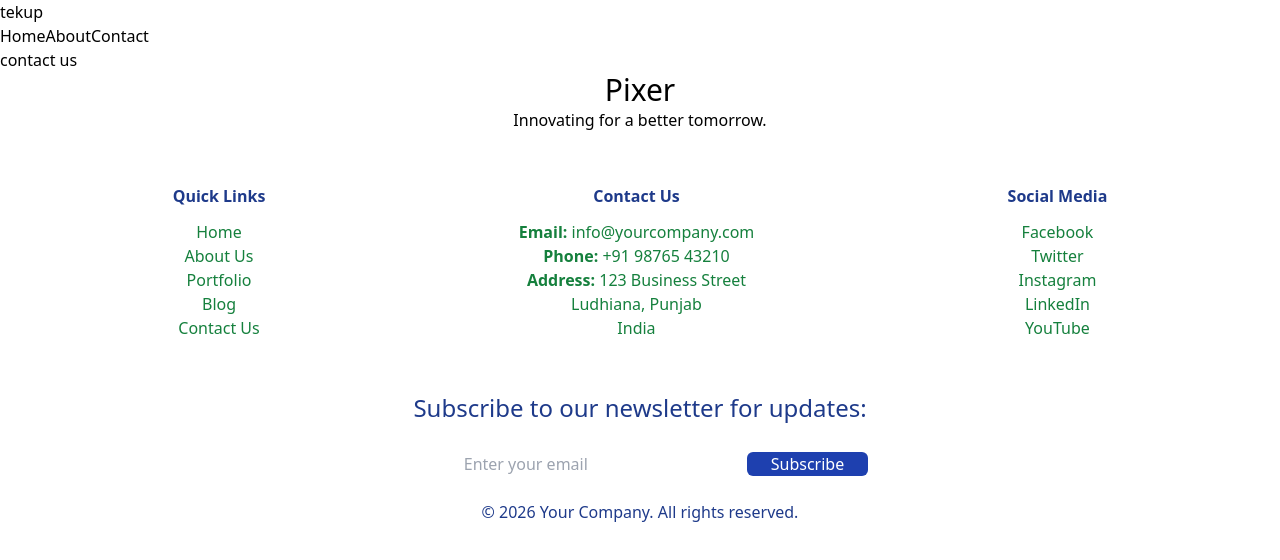
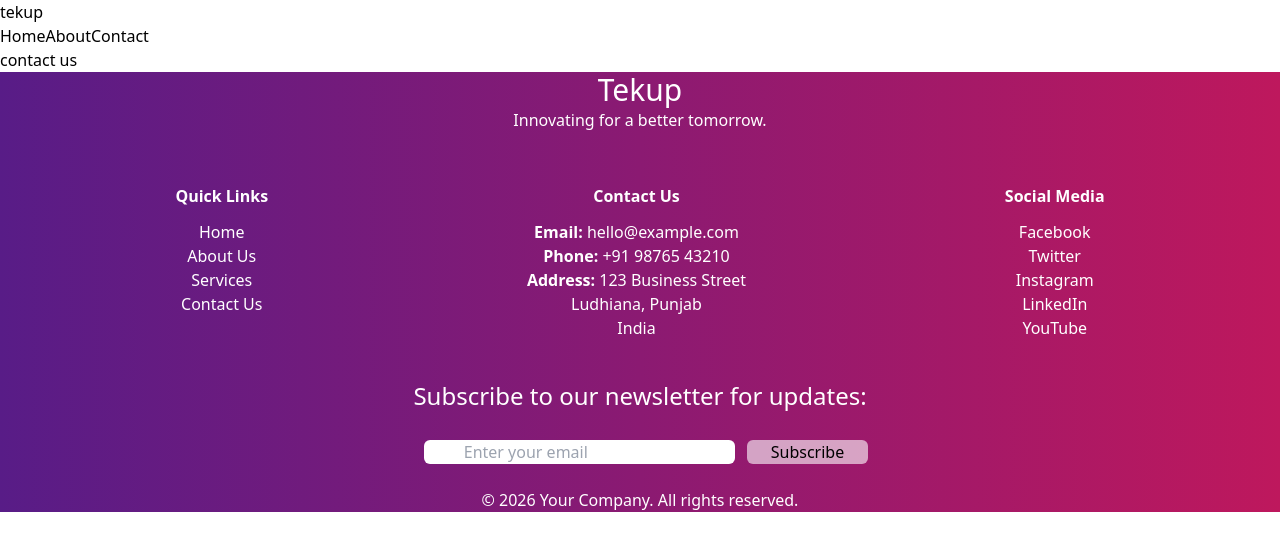
Before and after one commit to mandeepkaur678/landing_page, a React (Vite) app: page /contact in a window 1280 px wide. Shown: the top 560 px of the page. Built offline with nearby package versions, Linux system fonts and the light colour scheme.

Commit message:
Add Footer Content

```diff
--- a/src/pages/Footer.jsx
+++ b/src/pages/Footer.jsx
@@ -1,33 +1,50 @@
-function Footer(){
-    return(
+import React from 'react'
+
+const footer = () => {
+  return (
     <>
-    <footer className="text-green-700 sm:flex-col gap-3">
-        <div className="text-center text-black">
-            <h2 className="text-bold text-black text-3xl ">Pixer</h2>
+      <footer className="text-white bg-gradient-to-r from-purple-900 to-pink-700 ">
+        <div className="text-center">
+          <h2 className="text-bold  text-3xl ">Tekup</h2>
           <p>Innovating for a better tomorrow.</p>
         </div>
-    <div className="sm:flex flex-col ">
+
           <div className="flex justify-around m-4 p-6">
             <div className="px-10 ">
-        <h2 className="font-bold m-3 text-blue-900">Quick Links</h2>
+              <h2 className="font-bold m-3">Quick Links</h2>
               <ul className="text-center">
-            <li><a href="#Home">Home</a></li>
-            <li><a href="#about">About Us</a></li>
-            <li><a href="#Portfolio">Portfolio</a></li>
-            <li><a href="#blog">Blog</a></li>
-            <li><a href="#contact">Contact Us</a></li>
+                <li>
+                  <a href="#Home">Home</a>
+                </li>
+                <li>
+                  <a href="#about">About Us</a>
+                </li>
+                <li>
+                  <a href="#Services">Services</a>
+                </li>
+                <li>
+                  <a href="#contact">Contact Us</a>
+                </li>
               </ul>
             </div>
 
             <div className="px-10 text-center">
-        <h2 className="font-bold m-3 text-blue-900">Contact Us</h2>
-    <p><strong>Email: </strong>info@yourcompany.com</p>
-    <p><strong>Phone:</strong> +91 98765 43210</p>
-    <p><strong>Address:</strong> 123 Business Street<br/> Ludhiana, Punjab <br/>India</p>
+              <h2 className="font-bold m-3 ">Contact Us</h2>
+              <p>
+                <strong>Email: </strong>hello@example.com
+              </p>
+              <p>
+                <strong>Phone:</strong> +91 98765 43210
+              </p>
+              <p>
+                <strong>Address:</strong> 123 Business Street
+                <br /> Ludhiana, Punjab <br />
+                India
+              </p>
             </div>
 
             <div className="flex flex-col px-10 text-center ">
-    <h2 className="font-bold m-3 text-blue-900">Social Media</h2>
+              <h2 className="font-bold m-3 ">Social Media</h2>
               <a href="#">Facebook</a>
               <a href="#">Twitter</a>
               <a href="#">Instagram</a>
@@ -35,25 +52,32 @@ function Footer(){
               <a href="#">YouTube</a>
             </div>
           </div>
-    </div>
 
-
-    <div className="text-center text-blue-900">
-    <p className="text-bold text-2xl m-3 ">Subscribe to our newsletter for updates:</p>
+        <div className="text-center">
+          <p className="text-bold text-2xl m-3 ">
+            Subscribe to our newsletter for updates:
+          </p>
           <form className="p-4 m-2">
-      <input type="email" placeholder="Enter your email" className="mx-3 px-10 rounded-md" />
-      <button type="submit" className="px-6 bg-blue-800 text-white rounded-md hover:bg-blue-900">Subscribe</button>
+            <input
+              type="email"
+              placeholder="Enter your email"
+              className="mx-3 px-10 rounded-md"
+            />
+            <button
+              type="submit"
+              className="px-6 bg-white/60 text-black rounded-md hover:bg-black/40 hover:text-white transition duration-300"
+            >
+              Subscribe
+            </button>
           </form>
         </div>
 
-    <div className="text-center text-blue-900">
+        <div className="text-center">
           <p>© 2026 Your Company. All rights reserved.</p>
         </div>
       </footer>
-
-
     </>
-    )
+  );
 }
 
-export default Footer
+export default footer
```
Lines whose indentation alone changed are shown as unchanged.
